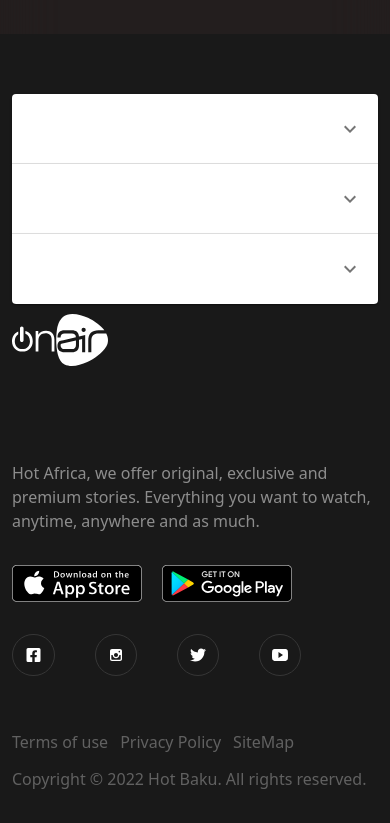
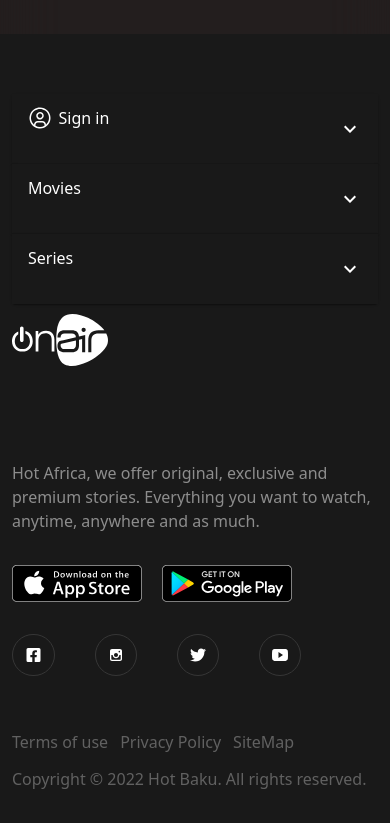
Before and after one commit to Saleh545/OnAir, a React (Vite) app: page / in a window 390 px wide. Shown: the part 3000-3823 px from the top of the page. Built offline with nearby package versions, Linux system fonts and the light colour scheme.

Commit message:
series page

```diff
--- a/src/components/Footer.jsx
+++ b/src/components/Footer.jsx
@@ -20,22 +20,22 @@ const Footer = () => {
     <>
       <footer className="bg-[#191919] pt-[60px] flex pb-[32px]">
         <div className="container xl:px-14 px-3 block lg:flex justify-between md:block sm:block">
-        <div className="  xl:hidden  md:hidden  sm:block ">
-      <Accordion>
-        <AccordionSummary expandIcon={<ExpandMoreIcon />}aria-controls="panel1-content"id="panel1-header">
+        <div className="  xl:hidden  md:hidden  sm:block bg-[#191919]">
+      <Accordion className="bg-[#191919]">
+        <AccordionSummary className="bg-[#191919]"  expandIcon={<ExpandMoreIcon />}aria-controls="panel1-content"id="panel1-header">
         <h4 className="flex text-white mb-[22px] gap-[6.5px]"><img src="./src/assets/avatar.svg" alt="" />Sign in</h4>
         </AccordionSummary>
-        <AccordionDetails>
+        <AccordionDetails className="bg-[#191919]">
         <Link className="text-[#797979] block mb-3"> Personal data</Link>
               <Link className="text-[#797979] block mb-3">Choosing a Plan</Link>
               <Link className="text-[#797979] block mb">Payment</Link>
         </AccordionDetails>
       </Accordion>
-      <Accordion>
-        <AccordionSummary expandIcon={<ExpandMoreIcon />}aria-controls="panel2-content"id="panel2-header">
+      <Accordion className="bg-[#191919]">
+        <AccordionSummary className="bg-[#191919]" expandIcon={<ExpandMoreIcon />}aria-controls="panel2-content"id="panel2-header">
         <h4 className="flex text-white mb-[22px] gap-[6.5px]">Movies</h4>
         </AccordionSummary>
-        <AccordionDetails>
+        <AccordionDetails className="bg-[#191919]">
         <Link className="text-[#797979] block mb-3">Lock Upp</Link>
               <Link className="text-[#797979] block mb-3">Pavitra Rishta</Link>
               <Link className="text-[#797979] block mb-3">Girgit</Link>
@@ -46,11 +46,11 @@ const Footer = () => {
               <Link className="text-[#797979] block ">Broken But Beautiful Season 3</Link>
         </AccordionDetails>
       </Accordion>
-      <Accordion >
-        <AccordionSummary expandIcon={<ExpandMoreIcon />}aria-controls="panel3-content"id="panel3-header">
+      <Accordion className="bg-[#191919]" >
+        <AccordionSummary className="bg-[#191919]" expandIcon={<ExpandMoreIcon />}aria-controls="panel3-content"id="panel3-header">
         <h4 className="flex text-white mb-[22px] gap-[6.5px]">Series</h4>
         </AccordionSummary>
-        <AccordionDetails>
+        <AccordionDetails className="bg-[#191919]">
         <Link className="text-[#797979] block mb-3">X.X.X. Season 2</Link>
               <Link className="text-[#797979] block mb-3">Gandii Baat Season 5</Link>
               <Link className="text-[#797979] block mb-3">Gandii Baat Season 6</Link>
--- a/src/index.css
+++ b/src/index.css
@@ -128,6 +128,12 @@ footer a:hover{
     border-width: 0 2px 2px 0;
     transform: rotate(45deg);
   }
+  .css-1f773le-MuiButtonBase-root-MuiAccordionSummary-root{
+    background-color: #191919 !important;
+  }
+  .css-i4bv87-MuiSvgIcon-root{
+    color: white;
+  }
   @media (max-width: 768px) {
     .slick-dots {
       display: none !important;
```
